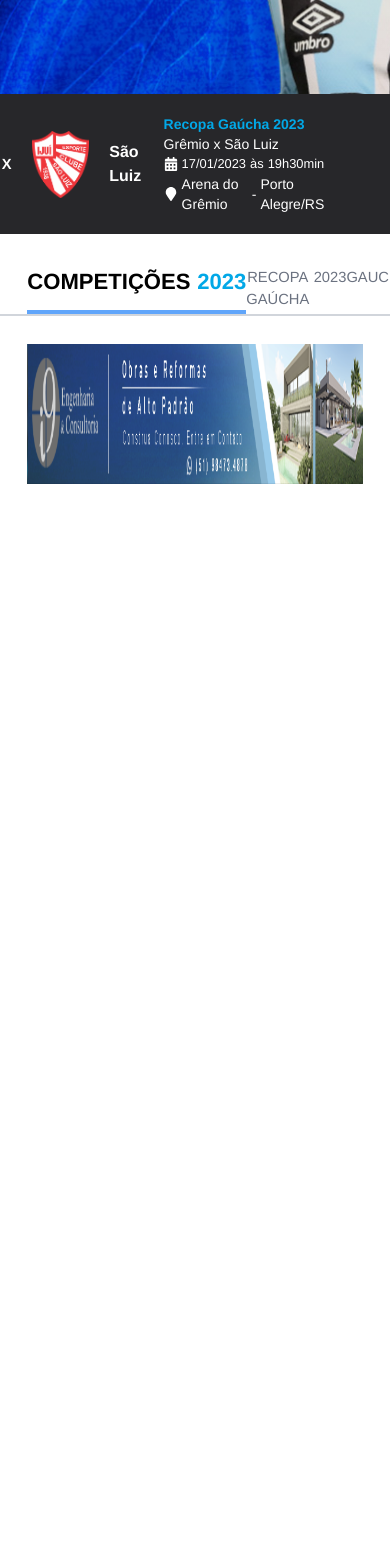
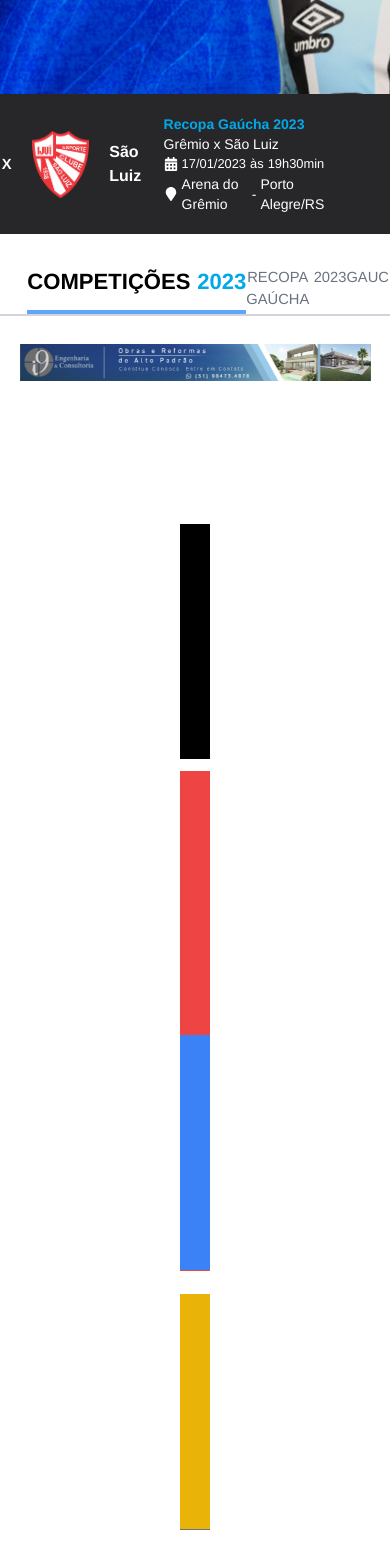
Before and after one commit to Luops/Website-Gremio-Clone, a React (Create React App) app: page / in a window 390 px wide. Shown: the part 623-2191 px from the top of the page. Before the commit the page ends 1139 px from the top, so only its background shows below. Built offline with nearby package versions, Linux system fonts and the light colour scheme; the HTML template or start-up script is replaced by a standard one.

Commit message:
Criado o grid das noticias. Falta ainda alguns pontos nesta seção.

```diff
--- a/src/componets/SectionNews/Anuncio/Anuncio.css
+++ b/src/componets/SectionNews/Anuncio/Anuncio.css
@@ -1,13 +1,3 @@
-#swiper {
-    height: 100%;
-    width: 100% !important;
-}
-
-#swiper-slide {
-    height: 100%;
-    width: 100% !important;
-}
-
 #img-anuncio {
     height: 100%;
     width: 100% !important;
--- a/src/componets/SectionNews/Anuncio/Anuncio.jsx
+++ b/src/componets/SectionNews/Anuncio/Anuncio.jsx
@@ -19,7 +19,7 @@ import {
 
 const Anuncio = () => {
   return (
-    <article className='h-[140px] bg-black mt-7 mx-[7%]'>
+    <article className='h-[140px] mt-7 w-100'>
         <Swiper
         id='swiper'
         slidesPerView={1}
@@ -28,11 +28,11 @@ const Anuncio = () => {
         autoplay={true}
         allowTouchMove={false}
         modules={[Autoplay]}
-        className=''>
+        className='xl:w-[1120px] w-[90%]'>
           {Anuncios.map((Anuncio) => (
             <SwiperSlide id='swiper-slide'className='' key={Anuncio.id} Anuncio={Anuncio}>
-              <a className='w-100 h-100' href={Anuncio.URL} target='_blank'>
-                <img id="img-anuncio" className='' src={Anuncio.image} alt={Anuncio.name} />
+              <a className='xl:w-[1120px]' href={Anuncio.URL} target='_blank'>
+                <img id="img-anuncio" className='xl:w-[1120px]' src={Anuncio.image} alt={Anuncio.name} />
               </a>
             </SwiperSlide>
           ))}
--- /dev/null
+++ b/src/componets/SectionNews/GridNews/GridNews.jsx
@@ -0,0 +1,23 @@
+import React from 'react'
+
+// CSS
+import './Gridnews.css'
+
+const GridNews = () => {
+  return (
+    <div id='container-grid' className='flex flex-row items-start justify-center mt-10 px-[0%]'>
+        <div className='grid grid-cols-1'>
+            <div className='grid grid-row sm:grid-cols-1 md:grid-cols-2 gap-3'>
+                <article id="article-grid-1" className='xl:w-[360px] md:w-[295px] sm:w-[295px] h-[250px] bg-black p-[15px]'></article>
+                <article id="article-side-grid" className='xl:w-[360px] md:w-[295px] h-[500px] bg-red-500 p-[15px] hidden sm:visible'></article>
+                <article id="article-grid-2" className='xl:w-[360px] md:w-[295px] h-[250px] bg-blue-500 p-[15px] '></article>
+                <article id="article-grid-3" className='xl:w-[360px] md:w-[295px] h-[250px] bg-gray-500 p-[15px] '></article>
+                <article id="article-grid-4" className='xl:w-[360px] md:w-[295px] h-[250px] bg-yellow-500 p-[15px] '></article>
+            </div>
+        </div>
+        <article id="article-side" className='xl:w-[360px] md:w-[295px] sm:w-[100px] h-[510px] md:h-[510px] bg-red-500 p-[15px] ml-7'></article>
+    </div>
+  )
+}
+
+export default GridNews
--- /dev/null
+++ b/src/componets/SectionNews/GridNews/Gridnews.css
@@ -0,0 +1,17 @@
+@media (max-width: 991px) {
+    #article-side {
+        display: none !important;
+    }
+    #article-side-grid {
+        display: block !important;
+    }
+    #article-grid-2,
+    #article-grid-4{
+        margin-top: -248px;
+        height: 235px;
+    }
+    #article-grid-1,
+    #article-grid-3{
+        height: 235px;
+    }
+}
--- a/src/componets/SectionNews/SectionNews.jsx
+++ b/src/componets/SectionNews/SectionNews.jsx
@@ -5,6 +5,7 @@ import './Sectionnews.css'
 
 // Components
 import Anuncio from './Anuncio/Anuncio';
+import GridNews from './GridNews/GridNews';
 
 // Botão das notícias
 const ActiveButtonContext = createContext();
@@ -47,8 +48,9 @@ const SectionNews = () => {
           <MyButton id="button-3" text="Gauchão"/>
         </ActiveButtonContext.Provider>
       </div>
+      {/*Anúncio*/}
       <Anuncio />
-
+      <GridNews />
     </section>
   )
 }
--- a/tailwind.config.js
+++ b/tailwind.config.js
@@ -8,6 +8,14 @@ module.exports = {
       colors: {
         blue: {
         }
+      },
+      order: {
+        '1': '1',
+        '2': '2',
+        '3': '3',
+        '4': '4',
+        '5': '5',
+        '6': '6',
       }
     },
   },
```
